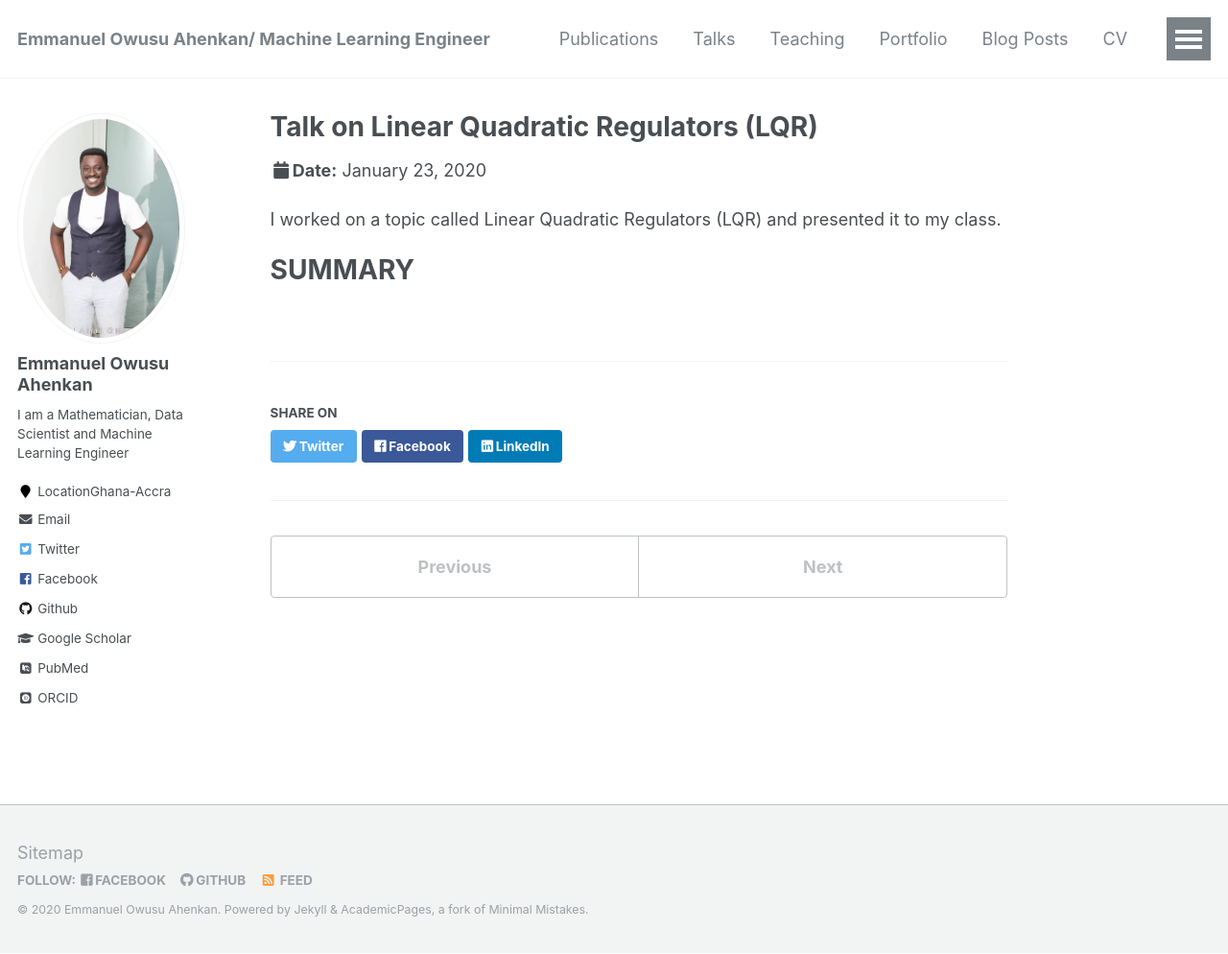
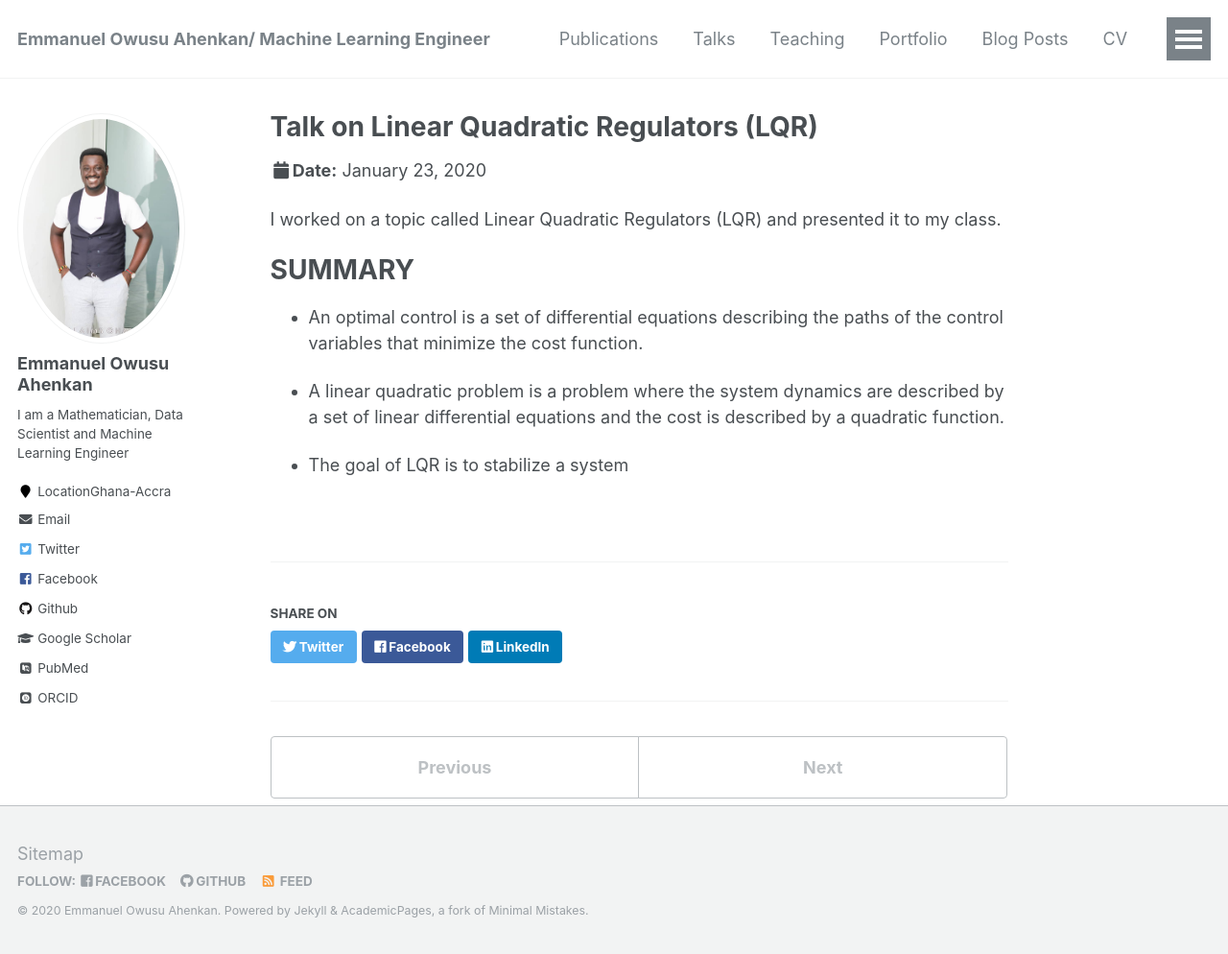
Before and after one commit to EmmanuelOwusu/EmmanuelOwusu.github.io, a Jekyll site: the page built from _talks/2014-03-01-talk-3.md, in a window 1280 px wide and 994 px high. Shown: the whole window at 96% size. Built offline with Jekyll 4.4.1, drawn with Linux system fonts in a browser that asks for light colours; some web fonts are replaced.

Commit message:
Updated Talk Three
Updated Talk Three

```diff
--- a/_talks/2014-03-01-talk-3.md
+++ b/_talks/2014-03-01-talk-3.md
@@ -11,3 +11,12 @@ location: "Accra, Ghana"
 I worked on a topic called Linear Quadratic Regulators (LQR) and presented it to my class.
 
 # SUMMARY
+
+* An optimal control is a set of differential equations describing the
+paths of the control variables that minimize the cost function.
+
+* A linear quadratic problem is a problem where the system dynamics
+are described by a set of linear differential equations and the cost is
+described by a quadratic function.
+
+* The goal of LQR is to stabilize a system
```
